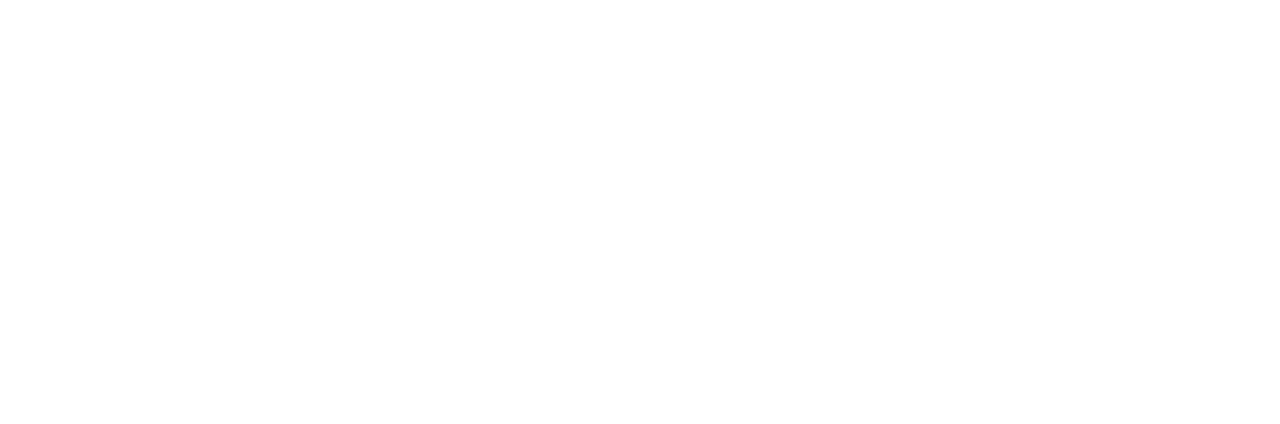
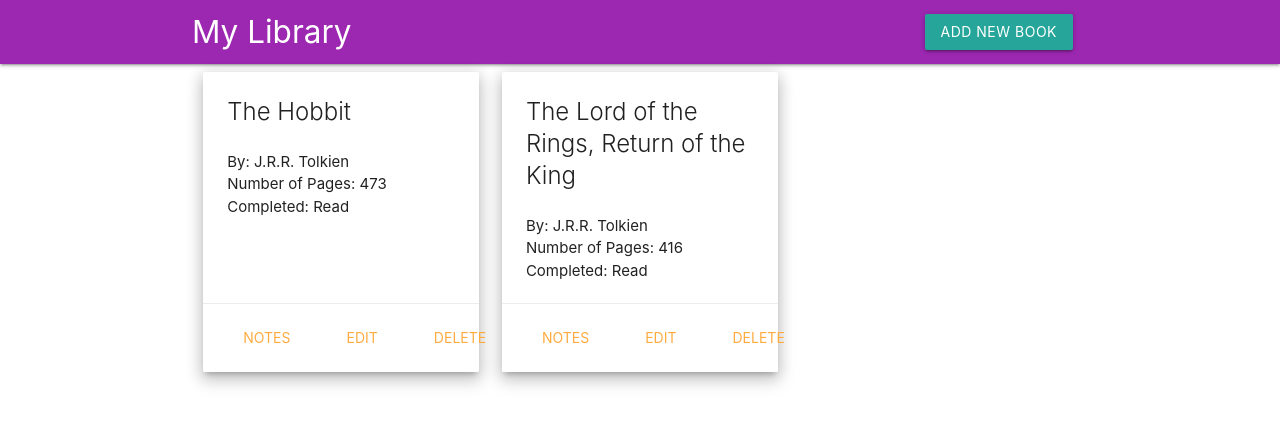
Before and after one commit to sdrummz/library-app, a plain HTML site: page index.html in a window 1280 px wide. Drawn offline with nearby package versions, Linux system fonts and the light colour scheme.

Commit message:
basic layout, cards displaying book objects

```diff
--- a/index.html
+++ b/index.html
@@ -4,6 +4,29 @@
     <meta charset="UTF-8" />
     <meta name="viewport" content="width=device-width, initial-scale=1.0" />
     <title>My Library</title>
+    <link rel="stylesheet" href="https://cdnjs.cloudflare.com/ajax/libs/materialize/1.0.0/css/materialize.min.css" />
+    <link rel="stylesheet" href="style.css" />
   </head>
-  <body></body>
+  <body>
+    <div class="navbar">
+      <nav>
+        <div class="nav-wrapper purple">
+          <div class="container">
+            <a class="brand-logo">My Library</a>
+            <ul id="nav-mobile" class="right hide-on-med-and-down">
+              <li>
+                <a class="waves-effect waves-light btn">Add new Book</a>
+              </li>
+            </ul>
+          </div>
+        </div>
+      </nav>
+    </div>
+    <div class="container">
+      <div class="row books"></div>
+    </div>
+
+    <script src="https://cdnjs.cloudflare.com/ajax/libs/materialize/1.0.0/js/materialize.min.js"></script>
+    <script src="script.js"></script>
+  </body>
 </html>
--- a/script.js
+++ b/script.js
@@ -1 +1,58 @@
 'use strict';
+
+let myLibrary = [
+    {
+    title: "The Hobbit",
+    author: "J.R.R. Tolkien",
+    pages: 473,
+    notes: null,
+    isRead: "Read"
+    },
+    {
+    title: "The Lord of the Rings, Return of the King",
+    author: "J.R.R. Tolkien",
+    pages: 416,
+    notes: null,
+    isRead: "Read"
+    }
+];
+
+function Book(title, author, pages, notes, isRead) {
+    this.title = title
+    this.author = author
+    this.pages = pages
+    this.notes = notes
+    this.isRead = isRead
+    this.info = function() {
+        return `${this.title} by ${this.author}, ${this.pages} pages, ${this.isRead}`
+    }
+};
+
+function addBook () {
+    let newBook = new Book(title, author, pages, notes, isRead)
+    myLibrary.push(newBook);
+}
+
+function displayBooks () {
+    myLibrary.forEach(function (book) {
+        let div = document.createElement('div');
+        div.setAttribute('class', 'col l4 m6 s12');
+        div.innerHTML =
+            `<div class="card small z-depth-3">
+            <div class="card-content">
+                <span class="card-title">${book.title}</span>
+                <p class="author">By: ${book.author}</p>
+                <p class="pages">Number of Pages: ${book.pages}</p>
+                <p class="isRead">Completed: ${book.isRead}</p>
+            </div>
+            <div class="card-action">
+                <a class="btn-flat">Notes</a>
+                <a class="btn-flat">Edit</a>
+                <a class="btn-flat">Delete</a>
+            </div>
+        </div>`
+        document.querySelector('.books').appendChild(div);
+    })
+}
+
+displayBooks();
--- a/style.css
+++ b/style.css
@@ -0,0 +1,9 @@
+.card-title {
+  padding-bottom: 15px;
+  font-size: px;
+}
+
+.card-action {
+  display: flex;
+  justify-content: space-evenly;
+}
```
